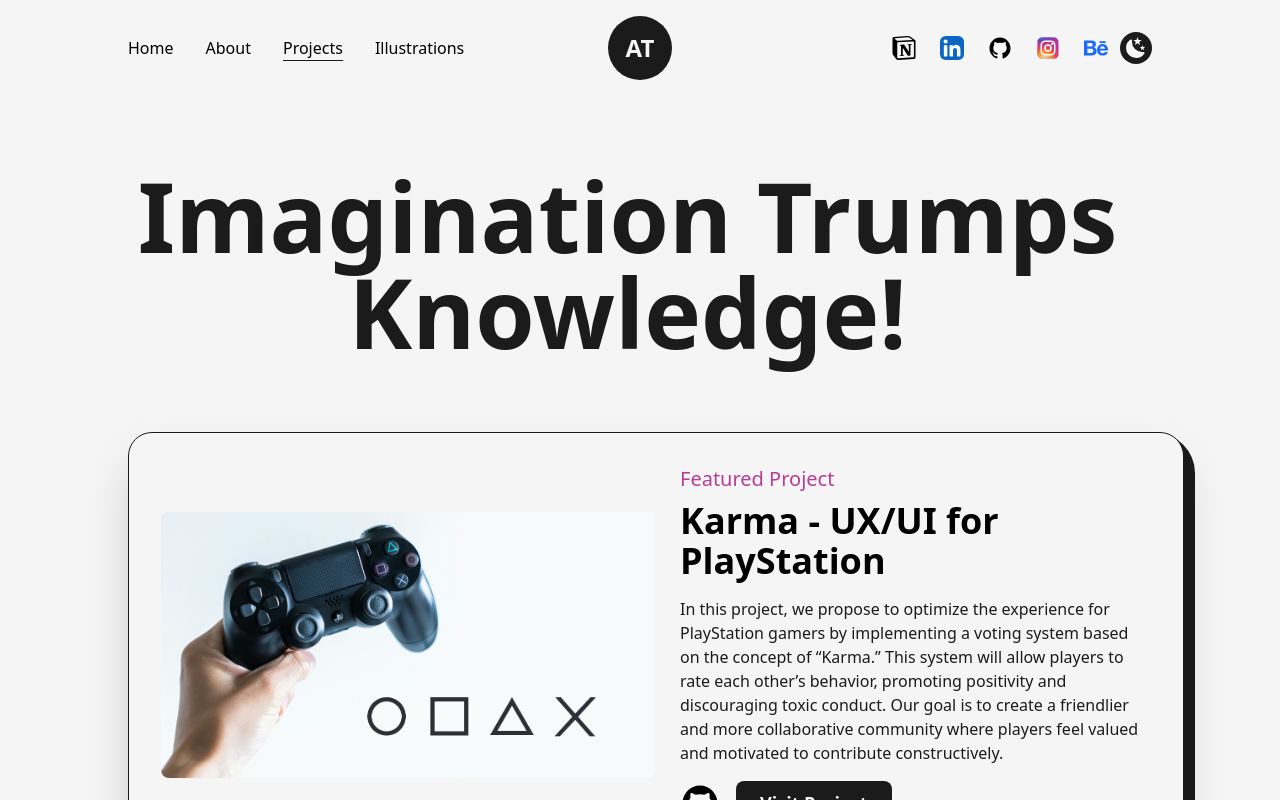
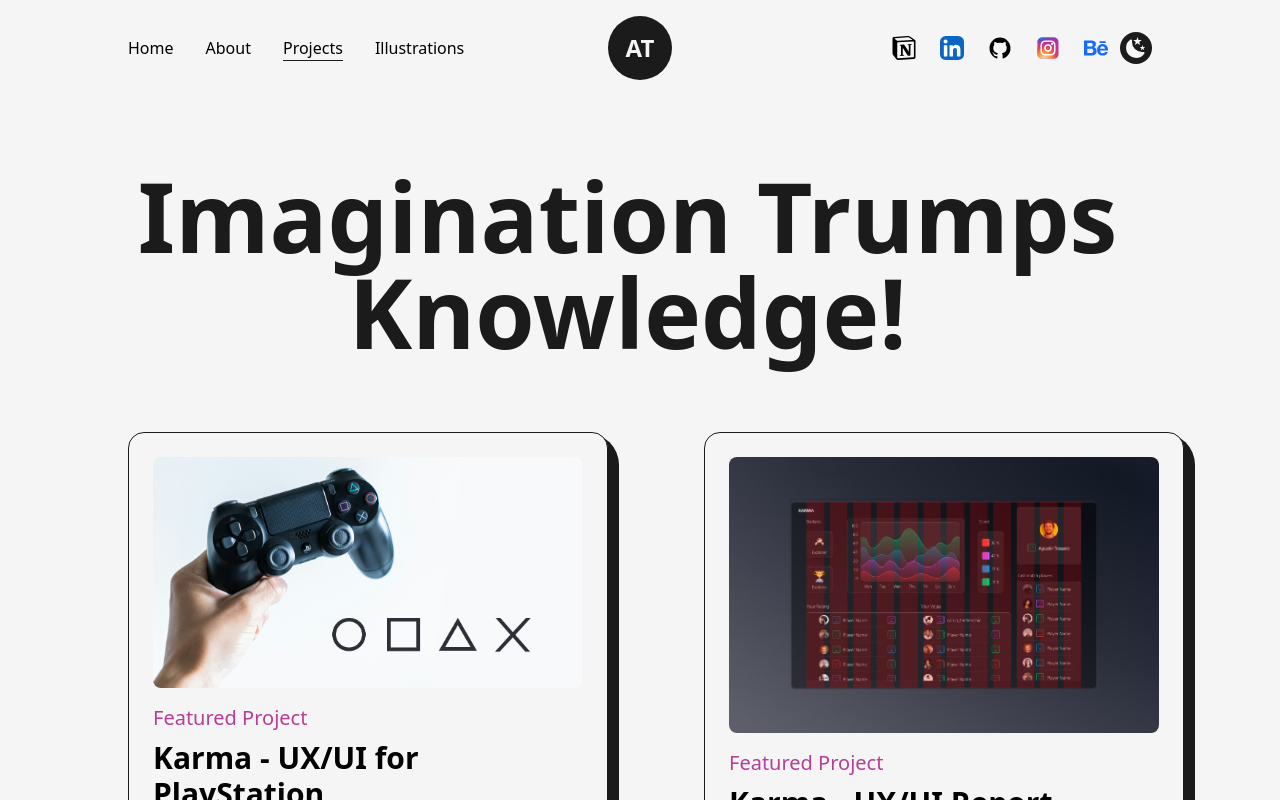
Before and after one commit to agustintrossero/portfolio, a Next.js app: page /projects in a window 1280 px wide. Shown: the top 800 px of the page. Built offline with nearby package versions, Linux system fonts and the light colour scheme.

Commit message:
update projects and  CV

```diff
--- a/src/components/Experience.js
+++ b/src/components/Experience.js
@@ -42,7 +42,7 @@
             className='absolute left-9 top-0 w-[4px] h-full bg-dark origin-top dark:bg-light md:w-[2px] md:left-[30px] xs:left-[20px]'/>
             <ul className='w-full flex flex-col items-start justify-between ml-4 xs:ml-2'>
                 <Details
-                    position="Team Leader UX/UI Senior Designer" company="Siciliamia"
+                    position="Team Leader UX/UI Designer" company="Siciliamia"
                     companyLink="www.siciliamia.com"
                     time="2023-Present" address="Sicily, Italy"
                     work="Collaborates with cross-functional teams to drive user-centered design principles. Proficient in wireframing, prototyping, and aligning designs with business goals."
--- a/src/pages/projects.js
+++ b/src/pages/projects.js
@@ -12,6 +12,7 @@
 import calculator from "../../public/images/projects/calculator.png"
 import crmPet from "../../public/images/projects/crmPet.png"
 import karma from "../../public/images/projects/PSKarma.png"
+import stats from "../../public/images/projects/Stats.png"
 
 import TransitionEffect from '@/components/TransitionEffect'
 
@@ -27,13 +28,23 @@
           <Layout className='pt-16'>
             <AnimatedText text="Imagination Trumps Knowledge!" className='mb-16 lg:!text-7xl sm:mb-8 sm:!text-6xl xs:!text-4xl'/>
             <div className='grid grid-cols-12 gap-24 gap-y-32 xl:gap-x-16 lg:gap-x-8 md:gap-y-24 sm:gap-x-0'>
-              <div className='col-span-12'>
-              <FeaturedProject
+              <div className='col-span-6 sm:col-span-12'>
+              <Project
                   type="Featured Project"
                   title="Karma - UX/UI for PlayStation"
                   summary="In this project, we propose to optimize the experience for PlayStation gamers by implementing a voting system based on the concept of “Karma.” This system will allow players to rate each other’s behavior, promoting positivity and discouraging toxic conduct. Our goal is to create a friendlier and more collaborative community where players feel valued and motivated to contribute constructively."
                   img={karma}
                   link="https://www.behance.net/gallery/200975479/PlayStation-Karma"
+                  github=""
+                />
+              </div>
+              <div className='col-span-6 sm:col-span-12'>
+              <Project
+                  type="Featured Project"
+                  title="Karma - UX/UI Report"
+                  summary="In this project, we propose to optimize the experience for PlayStation gamers by implementing a voting system based on the concept of “Karma.” This system will allow players to rate each other’s behavior, promoting positivity and discouraging toxic conduct. Our goal is to create a friendlier and more collaborative community where players feel valued and motivated to contribute constructively."
+                  img={stats}
+                  link="https://medium.com/@agustintrossero/change-the-game-fd9db29e6ac8"
                   github=""
                 />
               </div>
```
Also changed, not shown: public/images/projects/Stats.png (added), 1 other file (tests, documents, lock files or other folders).
